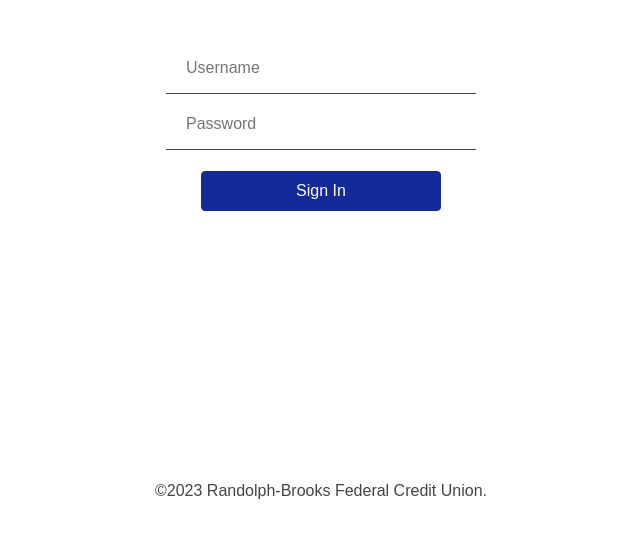
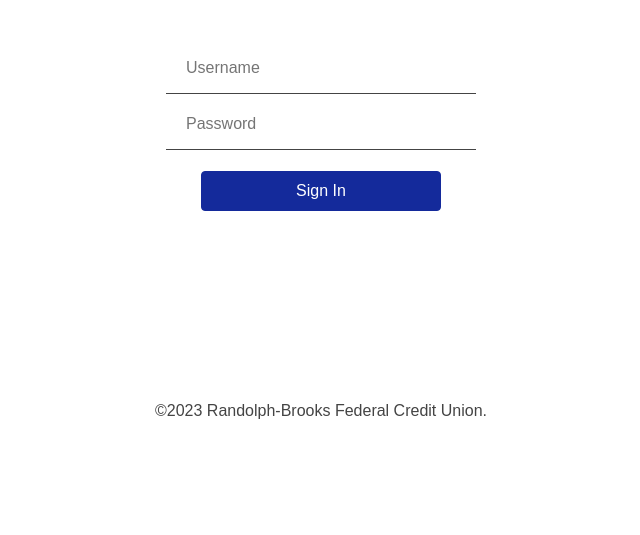
Before and after one commit to RBFCUMember/login, a plain HTML site: page index.html in a window 1280 px wide. Shown: the part 259-794 px from the top of the page, without its empty margins (319-959 px from the left). Drawn offline with Linux system fonts and the light colour scheme.

Commit message:
Update style.css

```diff
--- a/style.css
+++ b/style.css
@@ -38,7 +38,7 @@ body{
 }
 
 .footer {
-    margin-top: 250px;
+    margin-top: 170px;
     text-align: center;
     align-items: center;
     display: flex;
```
